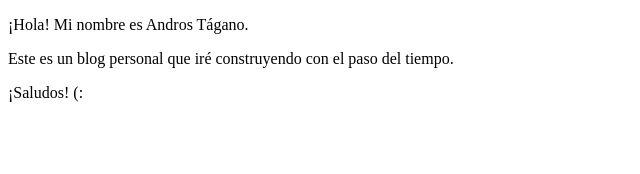
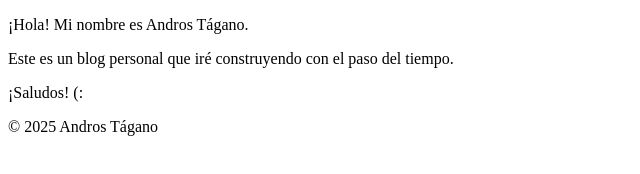
Before and after one commit to sciasap/sci4s4p, a plain HTML site: page index.html in a window 1280 px wide. Shown: the whole page, without its empty margins (0-640 px from the left). Drawn offline with Linux system fonts and the light colour scheme.

Commit message:
Update index.html

```diff
--- a/index.html
+++ b/index.html
@@ -12,6 +12,12 @@
     <p>Este es un blog personal que iré construyendo con el paso del tiempo.</p>
     <p>¡Saludos! (:</p>
 
+    <footer>
+    <p> © 2025 Andros Tágano </p>
+
+
+    </footer>
+
   </body>
 
 
```
